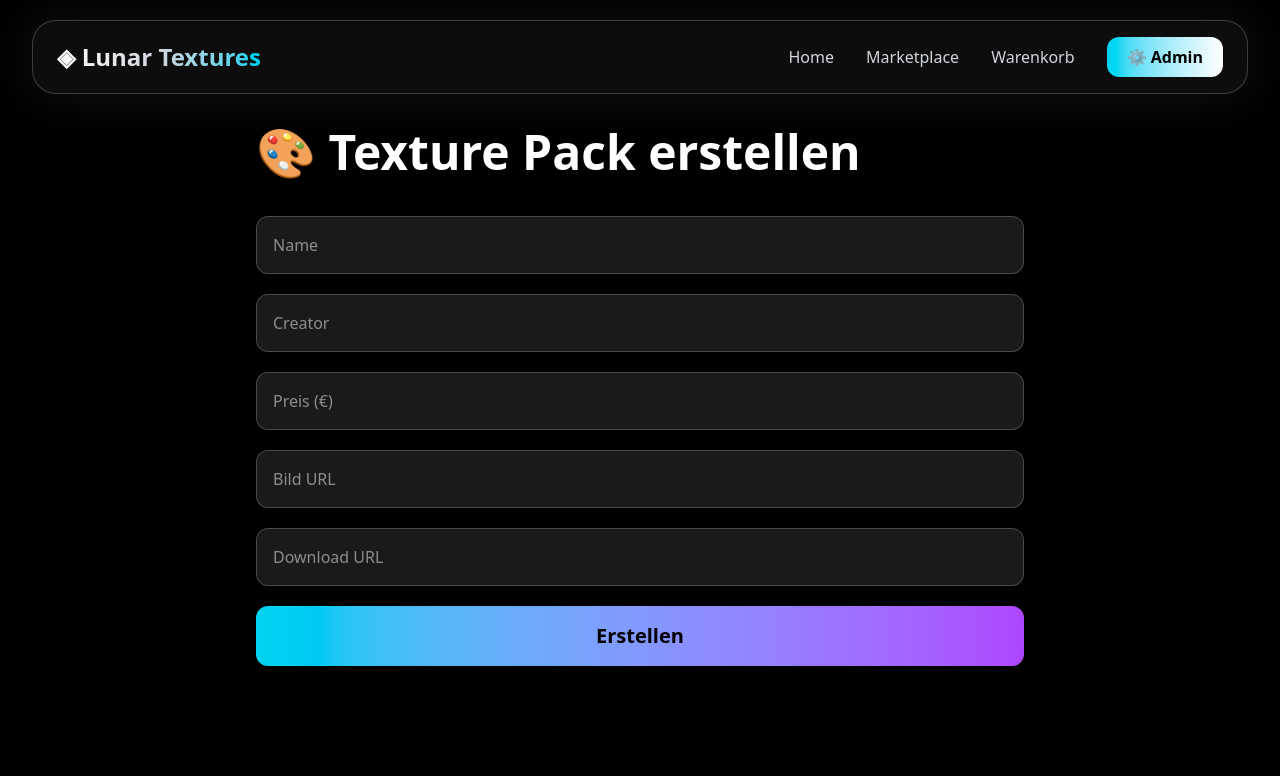
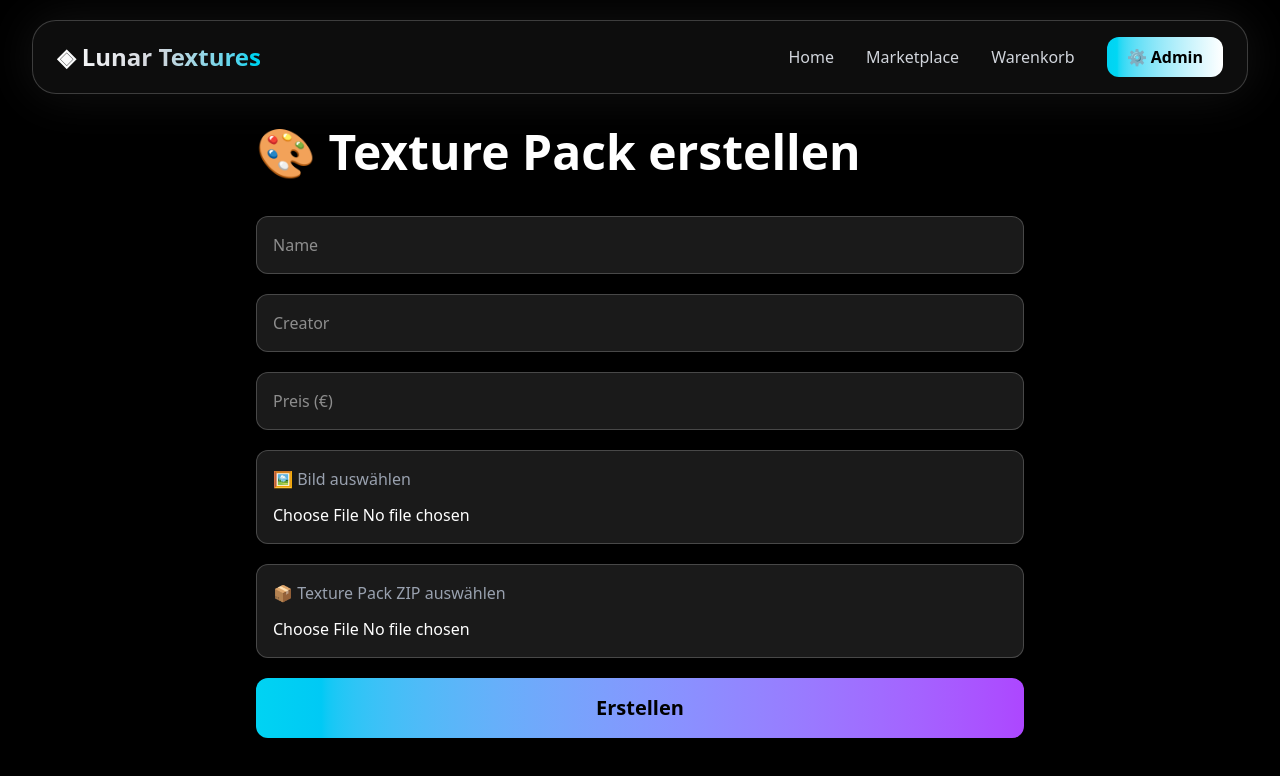
Before and after one commit to elijahbeisbier-ai/lunar-textures, a Next.js app: page /admin/packs/create in a window 1280 px wide. Shown: the top 776 px of the page. Built offline with nearby package versions, Linux system fonts and the light colour scheme.

Commit message:
Add file upload for texture packs

```diff
--- a/app/admin/packs/create/page.tsx
+++ b/app/admin/packs/create/page.tsx
@@ -11,6 +11,41 @@ export default function CreatePack() {
   const [price, setPrice] = useState("");
   const [image, setImage] = useState("");
   const [download, setDownload] = useState("");
+
+
+
+  function handleFile(
+    e: React.ChangeEvent<HTMLInputElement>,
+    type: "image" | "download"
+  ) {
+
+    const file = e.target.files?.[0];
+
+    if (!file) return;
+
+
+    const reader = new FileReader();
+
+
+    reader.onload = () => {
+
+      if (type === "image") {
+
+        setImage(reader.result as string);
+
+      } else {
+
+        setDownload(reader.result as string);
+
+      }
+
+    };
+
+
+    reader.readAsDataURL(file);
+
+  }
+
 
 
 
@@ -36,32 +71,19 @@ export default function CreatePack() {
 
 
 
-
-    const old =
-
-      JSON.parse(
-
-        localStorage.getItem("packs") || "[]"
-
-      );
-
+    const old = JSON.parse(
+      localStorage.getItem("packs") || "[]"
+    );
 
 
 
     localStorage.setItem(
-
       "packs",
-
       JSON.stringify([
-
         ...old,
-
         pack
-
       ])
-
     );
-
 
 
 
@@ -70,16 +92,10 @@ export default function CreatePack() {
 
 
     setName("");
-
     setCreator("");
-
     setPrice("");
-
     setImage("");
-
     setDownload("");
-
-
 
   }
 
@@ -115,21 +131,14 @@ export default function CreatePack() {
 
 
 
-        <div className="
-          space-y-5
-        ">
-
+        <div className="space-y-5">
 
 
 
           <input
-
             placeholder="Name"
-
             value={name}
-
             onChange={(e)=>setName(e.target.value)}
-
             className="
               w-full
               p-4
@@ -138,7 +147,6 @@ export default function CreatePack() {
               border
               border-white/20
             "
-
           />
 
 
@@ -146,13 +154,9 @@ export default function CreatePack() {
 
 
           <input
-
             placeholder="Creator"
-
             value={creator}
-
             onChange={(e)=>setCreator(e.target.value)}
-
             className="
               w-full
               p-4
@@ -161,7 +165,6 @@ export default function CreatePack() {
               border
               border-white/20
             "
-
           />
 
 
@@ -169,13 +172,9 @@ export default function CreatePack() {
 
 
           <input
-
             placeholder="Preis (€)"
-
             value={price}
-
             onChange={(e)=>setPrice(e.target.value)}
-
             className="
               w-full
               p-4
@@ -184,54 +183,86 @@ export default function CreatePack() {
               border
               border-white/20
             "
-
           />
 
 
 
 
 
-          <input
+          <div className="
+            bg-white/10
+            border
+            border-white/20
+            rounded-xl
+            p-4
+          ">
 
-            placeholder="Bild URL"
+            <p className="mb-3 text-gray-400">
+              🖼️ Bild auswählen
+            </p>
 
-            value={image}
 
-            onChange={(e)=>setImage(e.target.value)}
+            <input
+              type="file"
+              accept="image/*"
+              onChange={(e)=>handleFile(e,"image")}
+              className="w-full"
+            />
 
-            className="
-              w-full
-              p-4
-              rounded-xl
-              bg-white/10
-              border
-              border-white/20
-            "
 
-          />
+            {image && (
+
+              <img
+                src={image}
+                className="
+                  mt-4
+                  h-32
+                  rounded-xl
+                "
+              />
+
+            )}
+
+          </div>
 
 
 
 
 
-          <input
+          <div className="
+            bg-white/10
+            border
+            border-white/20
+            rounded-xl
+            p-4
+          ">
 
-            placeholder="Download URL"
+            <p className="mb-3 text-gray-400">
+              📦 Texture Pack ZIP auswählen
+            </p>
 
-            value={download}
 
-            onChange={(e)=>setDownload(e.target.value)}
+            <input
+              type="file"
+              accept=".zip"
+              onChange={(e)=>handleFile(e,"download")}
+              className="w-full"
+            />
 
-            className="
-              w-full
-              p-4
-              rounded-xl
-              bg-white/10
-              border
-              border-white/20
-            "
 
-          />
+            {download && (
+
+              <p className="
+                mt-3
+                text-green-400
+              ">
+                ✅ Datei ausgewählt
+              </p>
+
+            )}
+
+          </div>
+
 
 
 
@@ -254,7 +285,6 @@ export default function CreatePack() {
             "
 
           >
-
             Erstellen
 
           </button>
```
